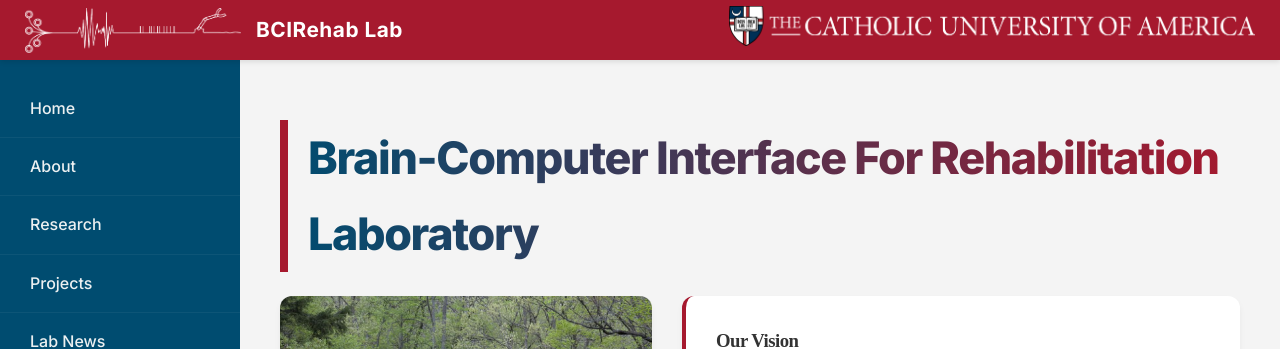
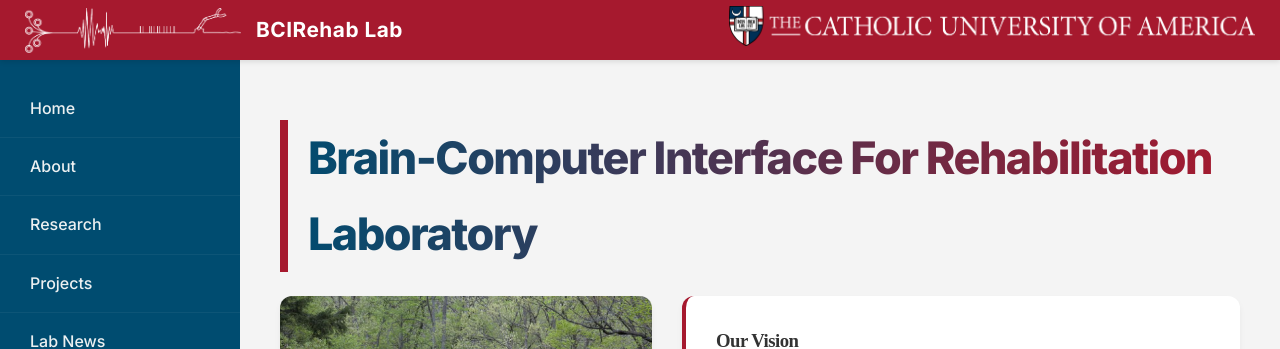
Before and after one commit to alessandrovato/alessandrovato.github.io, a Jekyll site: the page built from index.html, in a window 1280 px wide. Shown: the top 349 px of the page. Built offline with Jekyll 4.4.1, drawn with Linux system fonts in a browser that asks for light colours.

Commit message:
Update default.html

```diff
--- a/_layouts/default.html
+++ b/_layouts/default.html
@@ -60,14 +60,11 @@
             text-transform: capitalize;
         }
 
-        h1:hover {
+        /* h1:hover {
             color: var(--accent);
-            transform: translateX(5px); /* Subtle slide to the right on hover */
-        }
-        h1:hover {
-            color: var(--accent);
-            transform: translateX(5px); /* Subtle slide to the right on hover */
-        }
+            transform: translateX(5px); /* Subtle slide to the right on hover
+        } */
+
 
 
         h1 {
@@ -76,16 +73,16 @@
             -webkit-text-fill-color: transparent;  /* display: inline-block; */
         }
 
-        h1 {
+        /* h1 {
             font-family: 'Inter', sans-serif;
-            font-weight: 800;           /* "Extra Bold" makes it a title without being "fancy" */
-            font-size: 2.8rem;          /* Large and impactful */
-            letter-spacing: -0.03em;    /* Slight tightening makes Inter look like a premium logo */
+            font-weight: 800;           /* "Extra Bold" makes it a title without being "fancy"
+            font-size: 2.8rem;          /* Large and impactful
+            letter-spacing: -0.03em;    /* Slight tightening makes Inter look like a premium logo
             color: var(--sidebar-color);
             margin-bottom: 24px;
-            border-left: 8px solid var(--accent); /* Adds a "Tech bar" to the left of the main title */
+            border-left: 8px solid var(--accent); /* Adds a "Tech bar" to the left of the main title
             padding-left: 20px;
-        }
+        } */
 
 
         body {
```
